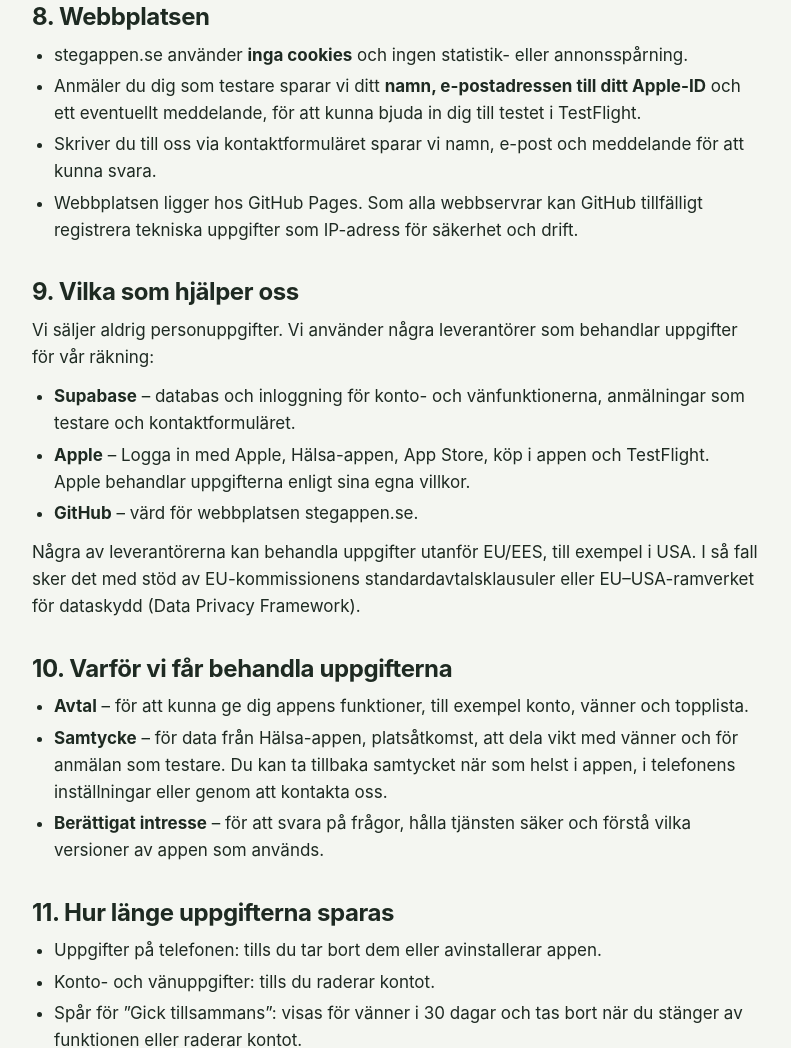
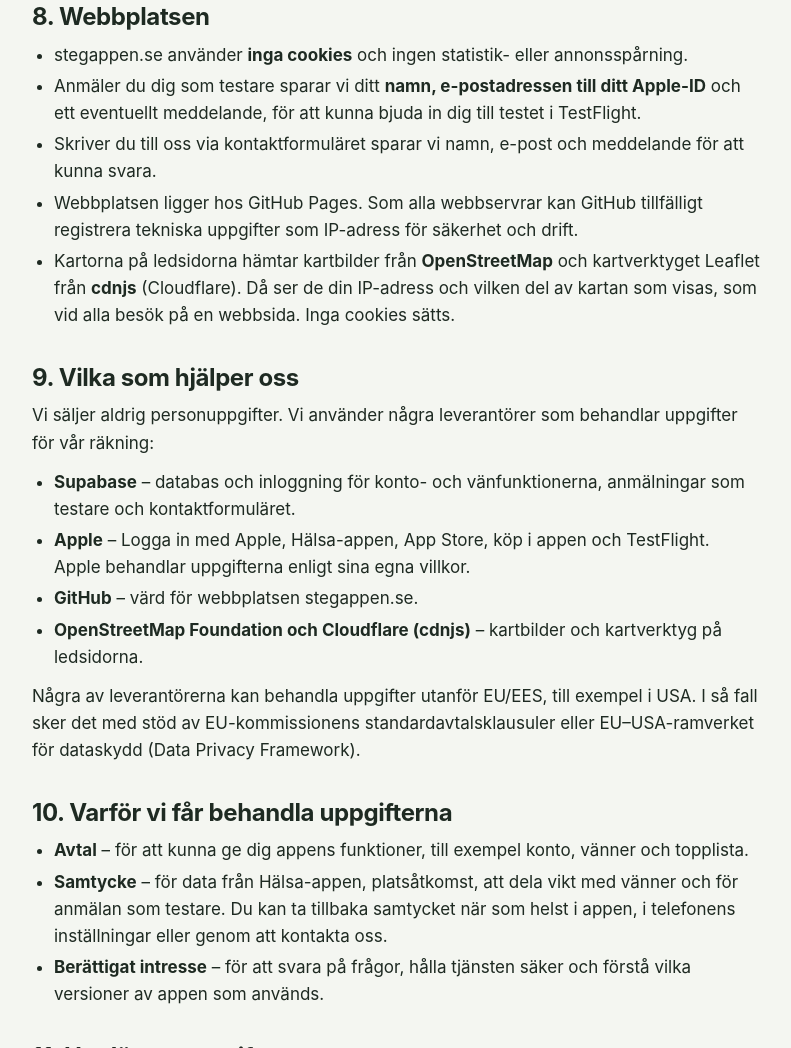
Before and after one commit to KepsPappan/stegappen.se, a plain HTML site: page integritet/index.html in a window 1280 px wide. Shown: the part 3762-4810 px from the top of the page, without its empty margins (244-1035 px from the left). Drawn offline with Linux system fonts and the light colour scheme.

Commit message:
Integritetspolicy: kartor på ledsidorna
Co-Authored-By: Claude Opus 5.5 <noreply@anthropic.com>

```diff
--- a/integritet/index.html
+++ b/integritet/index.html
@@ -207,6 +207,7 @@
         <li>Anmäler du dig som testare sparar vi ditt <b>namn, e-postadressen till ditt Apple-ID</b> och ett eventuellt meddelande, för att kunna bjuda in dig till testet i TestFlight.</li>
         <li>Skriver du till oss via kontaktformuläret sparar vi namn, e-post och meddelande för att kunna svara.</li>
         <li>Webbplatsen ligger hos GitHub Pages. Som alla webbservrar kan GitHub tillfälligt registrera tekniska uppgifter som IP-adress för säkerhet och drift.</li>
+        <li>Kartorna på ledsidorna hämtar kartbilder från <b>OpenStreetMap</b> och kartverktyget Leaflet från <b>cdnjs</b> (Cloudflare). Då ser de din IP-adress och vilken del av kartan som visas, som vid alla besök på en webbsida. Inga cookies sätts.</li>
       </ul>
     </section>
 
@@ -217,6 +218,7 @@
         <li><b>Supabase</b> – databas och inloggning för konto- och vänfunktionerna, anmälningar som testare och kontaktformuläret.</li>
         <li><b>Apple</b> – Logga in med Apple, Hälsa-appen, App Store, köp i appen och TestFlight. Apple behandlar uppgifterna enligt sina egna villkor.</li>
         <li><b>GitHub</b> – värd för webbplatsen stegappen.se.</li>
+        <li><b>OpenStreetMap Foundation och Cloudflare (cdnjs)</b> – kartbilder och kartverktyg på ledsidorna.</li>
       </ul>
       <p>Några av leverantörerna kan behandla uppgifter utanför EU/EES, till exempel i USA. I så fall sker det med stöd av EU-kommissionens standardavtalsklausuler eller EU–USA-ramverket för dataskydd (Data Privacy Framework).</p>
     </section>
```
